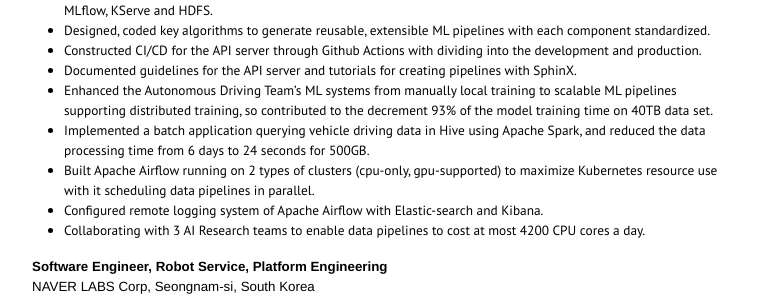
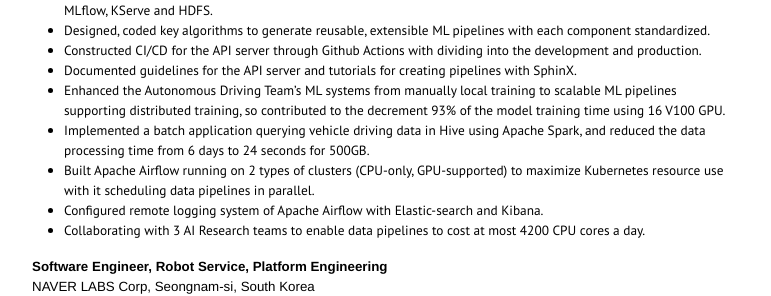
Before and after one commit to r4v3n-k/r4v3n-k.github.io, a Jekyll site: the page built from _pages/resume.md, in a window 1280 px wide. Shown: the part 291-587 px from the top of the page, without its empty margins (258-1029 px from the left). Built offline with Jekyll 4.4.1, drawn with Linux system fonts in a browser that asks for light colours; nearby versions of some CDN libraries; some web fonts are replaced.

Commit message:
update resume

```diff
--- a/_pages/resume.md
+++ b/_pages/resume.md
@@ -18,9 +18,9 @@
 - Designed, coded key algorithms to generate reusable, extensible ML pipelines with each component standardized.
 - Constructed CI/CD for the API server through Github Actions with dividing into the development and production.
 - Documented guidelines for the API server and tutorials for creating pipelines with SphinX.
-- Enhanced the Autonomous Driving Team's ML systems from manually local training to scalable ML pipelines supporting distributed training, so contributed to the decrement 93% of the model training time on 40TB data set.
+- Enhanced the Autonomous Driving Team's ML systems from manually local training to scalable ML pipelines supporting distributed training, so contributed to the decrement 93% of the model training time using 16 V100 GPU.
 - Implemented a batch application querying vehicle driving data in Hive using Apache Spark, and reduced the data processing time from 6 days to 24 seconds for 500GB.
-- Built Apache Airflow running on 2 types of clusters (cpu-only, gpu-supported) to maximize Kubernetes resource use with it scheduling data pipelines in parallel.
+- Built Apache Airflow running on 2 types of clusters (CPU-only, GPU-supported) to maximize Kubernetes resource use with it scheduling data pipelines in parallel.
 - Configured remote logging system of Apache Airflow with Elastic-search and Kibana.
 - Collaborating with 3 AI Research teams to enable data pipelines to cost at most 4200 CPU cores a day.
 
```
